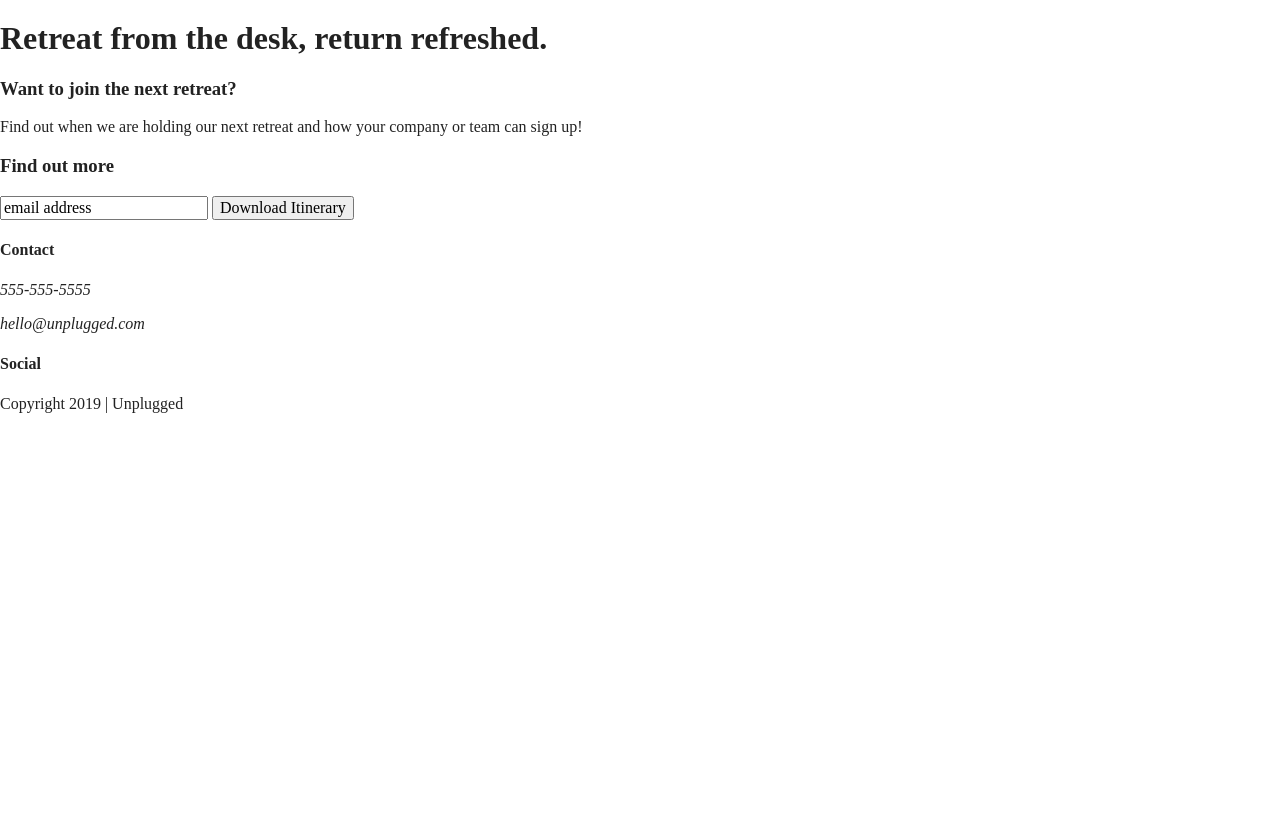
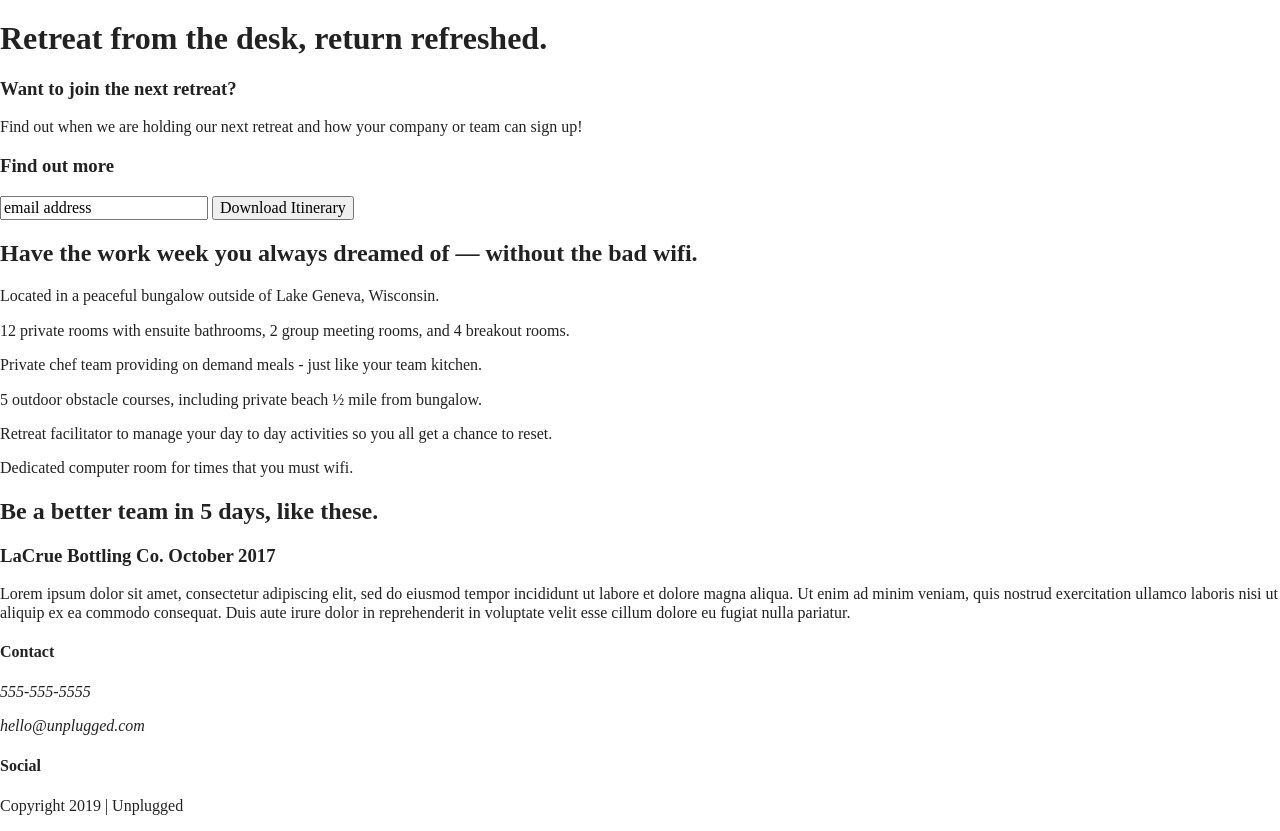
Before and after one commit to itsyagirlalexcote/unplugged-retreat, a website built with Parcel: page index.html in a window 1280 px wide. Shown: the part 74-905 px from the top of the page. Before the commit the page ends 800 px from the top, so only its background shows below. Built offline with nearby package versions, Linux system fonts and the light colour scheme.

Commit message:
Added html code for homepage main section

```diff
--- a/index.html
+++ b/index.html
@@ -45,7 +45,6 @@
         <h1>Retreat from the desk, return refreshed.</h1>
       </div>
     </section>
-
     <aside>
       <div class="content-wrapper">
         <div class="form-description">
@@ -59,6 +58,49 @@
         </div>
       </div>
     </aside>
+    <section class="features">
+      <div class="content-wrapper">
+        <h2>Have the work week you always dreamed of — without the bad wifi.</h2>
+        <div class="feature-items">
+          <article>
+            <p class="fontawesome-icon"></p>
+            <p class="features-item-description">Located in a peaceful bungalow outside of Lake Geneva, Wisconsin.</p>
+          </article>
+          <article>
+            <!-- <p class="fontawesome-icon"></p> -->
+            <p class="features-item-description">12 private rooms with ensuite bathrooms, 2 group meeting rooms, and 4 breakout rooms.</p>
+          </article>
+          <article>
+            <!-- <p class="fontawesome-icon"></p> -->
+            <p class="features-item-description">Private chef team providing on demand meals - just like your team kitchen.</p>
+          </article>
+          <article>
+            <!-- <p class="fontawesome-icon"></p> -->
+            <p class="features-item-description">5 outdoor obstacle courses, including private beach ½ mile from bungalow.</p>
+          </article>
+          <article>
+            <!-- <p class="fontawesome-icon"></p> -->
+            <p class="features-item-description">Retreat facilitator to manage your day to day activities so you all get a chance to reset.</p>
+          </article>
+          <article>
+            <!-- <p class="fontawesome-icon"></p> -->
+            <p class="features-item-description">Dedicated computer room for times that you must wifi.</p>
+          </article>
+        </div>
+      </div>
+    </section>
+    <section class="reviews">
+      <div class="content-wrapper">
+        <div class="reviews-header">
+          <h2>Be a better team in 5 days, like these.</h2>
+          <article>
+            <h3>LaCrue Bottling Co.
+              October 2017</h3>
+            <p>Lorem ipsum dolor sit amet, consectetur adipiscing elit, sed do eiusmod tempor incididunt ut labore et dolore magna aliqua. Ut enim ad minim veniam, quis nostrud exercitation ullamco laboris nisi ut aliquip ex ea commodo consequat. Duis aute irure dolor in reprehenderit in voluptate velit esse cillum dolore eu fugiat nulla pariatur. </p>
+          </article>
+        </div>
+      </div>
+    </section>
 
   </main>  <!-- main wrapper -->
 
```
